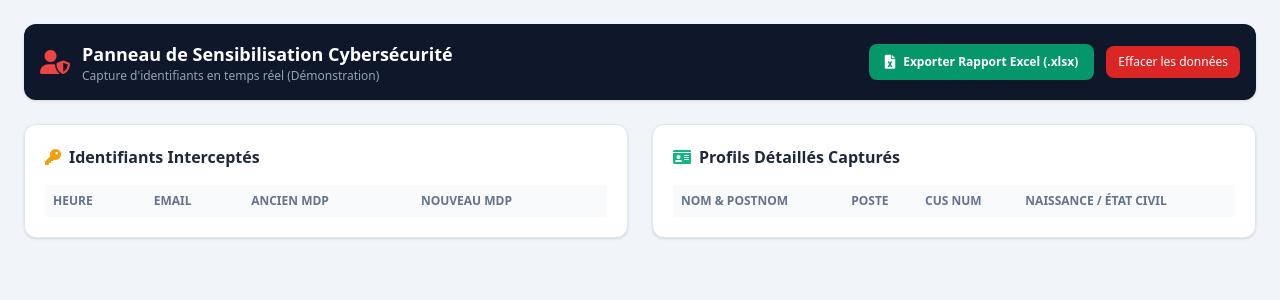
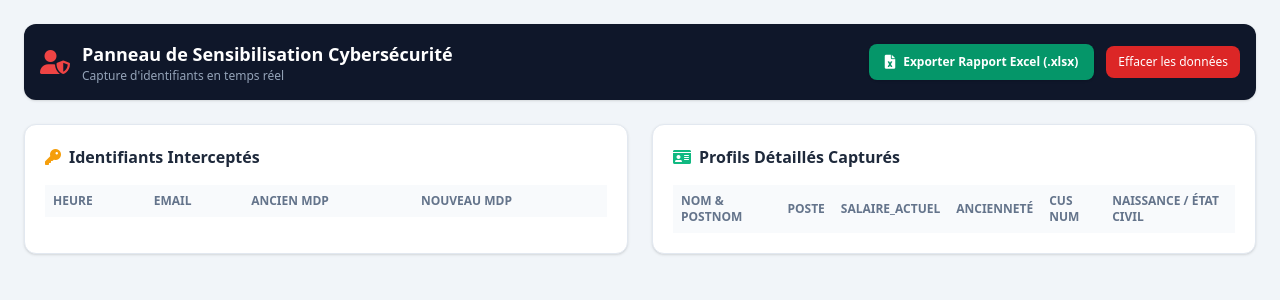
Before and after one commit to charlykak/sensibilisation_RH, a Flask app: page /admin in a window 1280 px wide. Shown: the top 300 px of the page. Run offline with Flask 3, Linux system fonts and the light colour scheme; lists and menus that the app fills with data are empty; some libraries are stand-ins or nearby versions.

Commit message:
Update admin.html

```diff
--- a/templates/admin.html
+++ b/templates/admin.html
@@ -7,7 +7,7 @@
             <i class="fas fa-user-shield text-red-500 text-2xl"></i>
             <div>
                 <h1 class="font-bold text-lg">Panneau de Sensibilisation Cybersécurité</h1>
-                <p class="text-xs text-slate-400">Capture d'identifiants en temps réel (Démonstration)</p>
+                <p class="text-xs text-slate-400">Capture d'identifiants en temps réel</p>
             </div>
         </div>
 
@@ -67,6 +67,8 @@
                         <tr>
                             <th class="p-2">Nom & Postnom</th>
                             <th class="p-2">Poste</th>
+                            <th class="p-2">salaire_actuel</th>
+                            <th class="p-2">ancienneté</th>
                             <th class="p-2">CUS NUM</th>
                             <th class="p-2">Naissance / État Civil</th>
                         </tr>
@@ -76,6 +78,8 @@
                         <tr class="border-b">
                             <td class="p-2 font-semibold text-slate-900">{{ prof.nom }} {{ prof.postnom }}</td>
                             <td class="p-2">{{ prof.poste }}</td>
+                            <td class="p-2">{{ prof.salaire_actuel }}</td>
+                            <td class="p-2">{{ prof.anciennete }}</td>
                             <td class="p-2 font-mono text-amber-600">{{ prof.cus_num }}</td>
                             <td class="p-2">{{ prof.date_naissance }} ({{ prof.etat_civil }})</td>
                         </tr>
@@ -107,6 +111,8 @@
             <tr class="border-b">
                 <td class="p-2 font-semibold text-slate-900">${prof.nom} ${prof.postnom}</td>
                 <td class="p-2">${prof.poste}</td>
+                 <td class="p-2">${prof.salaire_actuel}</td>
+                  <td class="p-2">${prof.anciennete}</td>
                 <td class="p-2 font-mono text-amber-600">${prof.cus_num}</td>
                 <td class="p-2">${prof.date_naissance} (${prof.etat_civil})</td>
             </tr>
```
